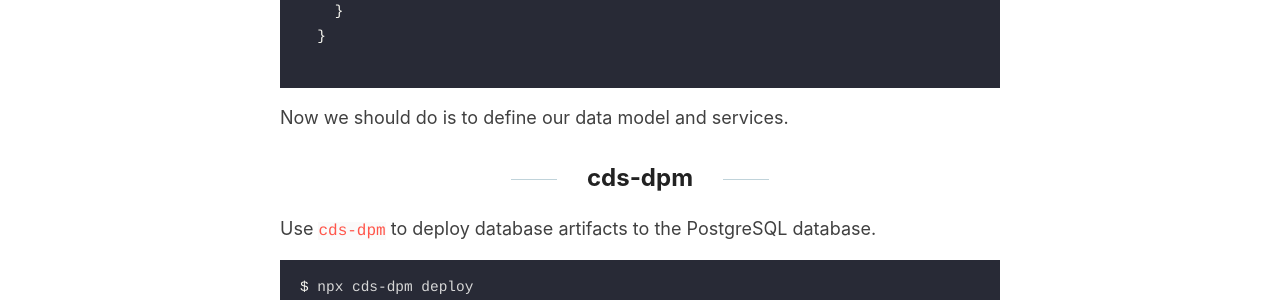
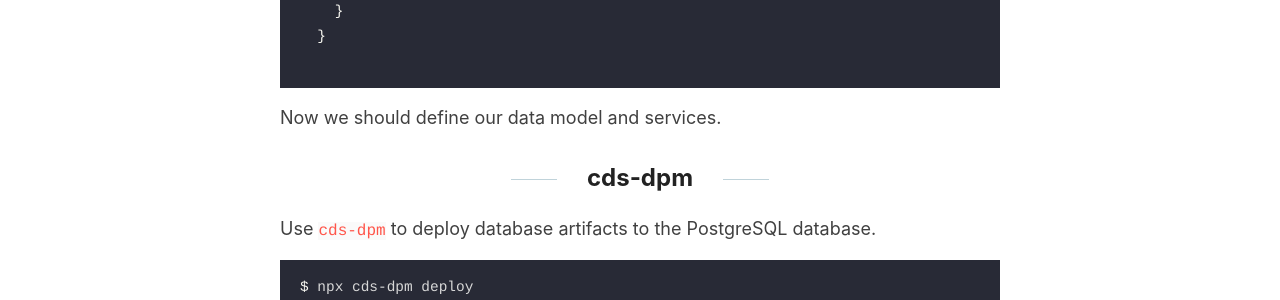
Before and after one commit to XAP-Software/XAP-Software.github.io, a Jekyll site: the page built from _posts/2022-05-05-cap-postgresql.md, in a window 1280 px wide. Shown: the part 1605-1905 px from the top of the page. Built offline with Jekyll 4.4.1, drawn with Linux system fonts in a browser that asks for light colours.

````diff
--- a/_posts/2022-05-05-cap-postgresql.md
+++ b/_posts/2022-05-05-cap-postgresql.md
@@ -62,7 +62,7 @@ Data for connecting to the database is written in `default-env.json`
 
 ```
 
-Now we should do is to define our data model and services.
+Now we should define our data model and services.
 
 ## cds-dpm
 
````
